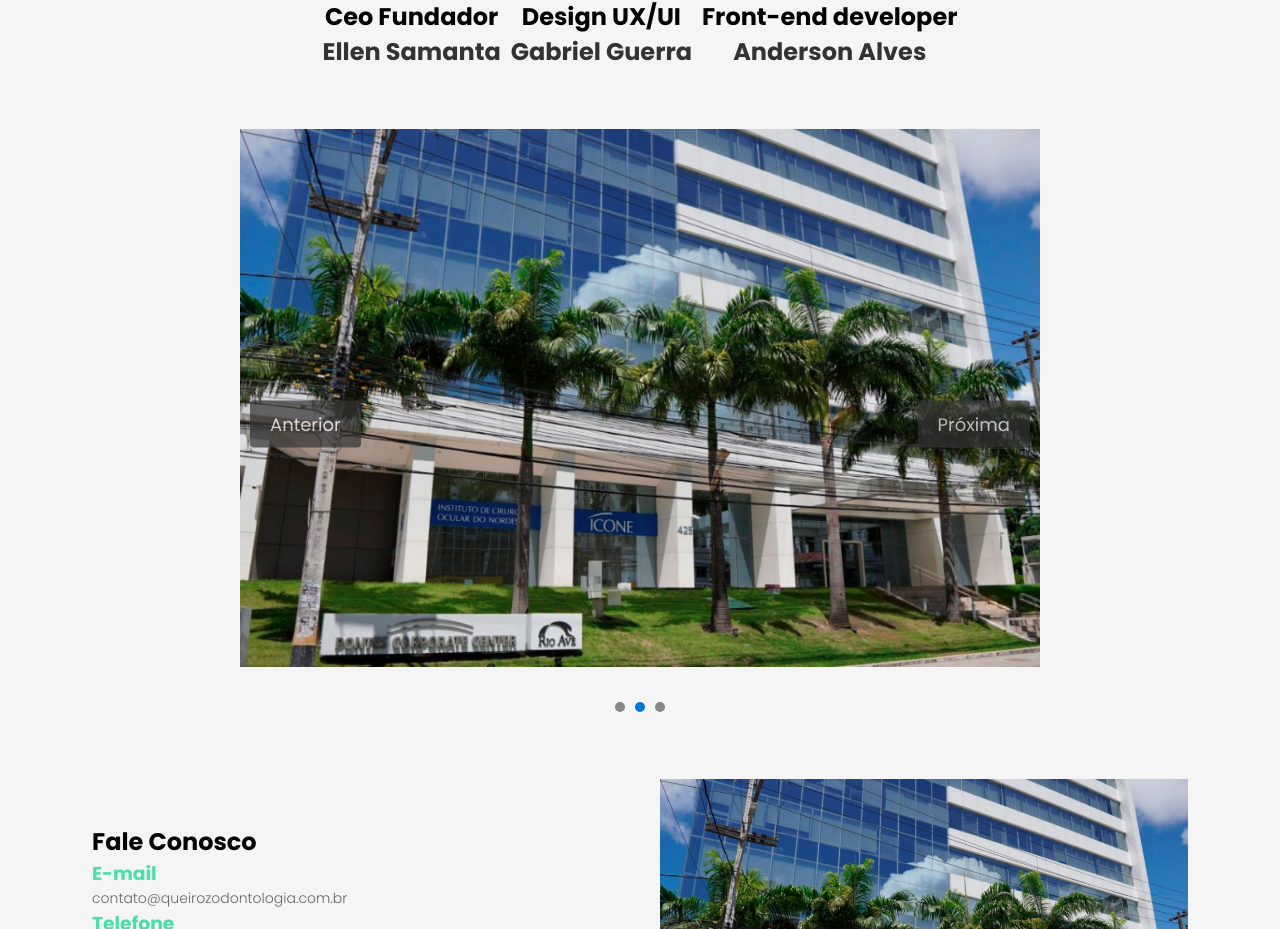
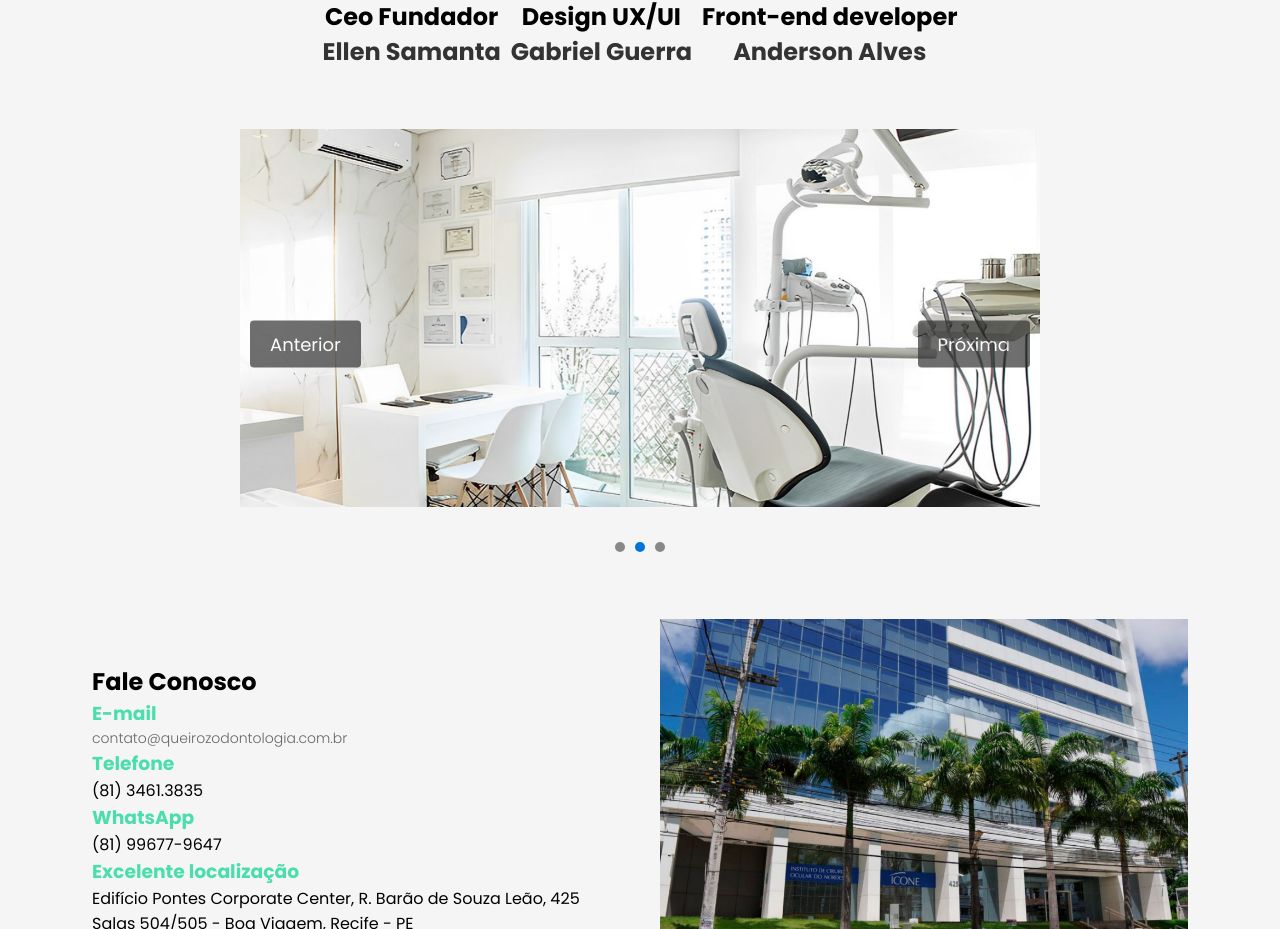
Before and after one commit to Samanta00/Projeto-Saude, a React (Create React App) app in the folder front/: page / in a window 1280 px wide. Shown: the part 3573-4502 px from the top of the page. Built offline with nearby package versions, Linux system fonts and the light colour scheme.

Commit message:
Update perguntas.jsx

```diff
--- a/front/src/pages/Home/perguntas.jsx
+++ b/front/src/pages/Home/perguntas.jsx
@@ -12,6 +12,9 @@ import imgfaixa from "../../assets/img/imagem_faixa.png"
 import perfil_1 from "../../assets/img/samanta_perfil.png"
 import perfil_2 from "../../assets/img/guerra_perfil.png"
 import perfil_3 from "../../assets/img/morgam_perfil.png"
+import recepcao from "../../assets/img/recepcao.png"
+import consultorio from "../../assets/img/consultorio.png"
+import profissionais from "../../assets/img/profissionais.png"
 <link href="https://cdn.jsdelivr.net/npm/bootstrap@5.3.1/dist/css/bootstrap.min.css" rel="stylesheet" integrity="sha384-4bw+/aepP/YC94hEpVNVgiZdgIC5+VKNBQNGCHeKRQN+PtmoHDEXuppvnDJzQIu9" crossorigin="anonymous"></link>
 
 function Perguntas() {
@@ -27,7 +30,7 @@ function Perguntas() {
     }
   };
   const [currentIndex, setCurrentIndex] = useState(0);
-  const images = [woman, clinica, woman]; // Substitua com suas imagens
+  const images = [recepcao, consultorio, profissionais]; // Substitua com suas imagens
 
   const goToPreviousSlide = () => {
     setCurrentIndex((prevIndex) => (prevIndex === 0 ? images.length - 1 : prevIndex - 1));
```
